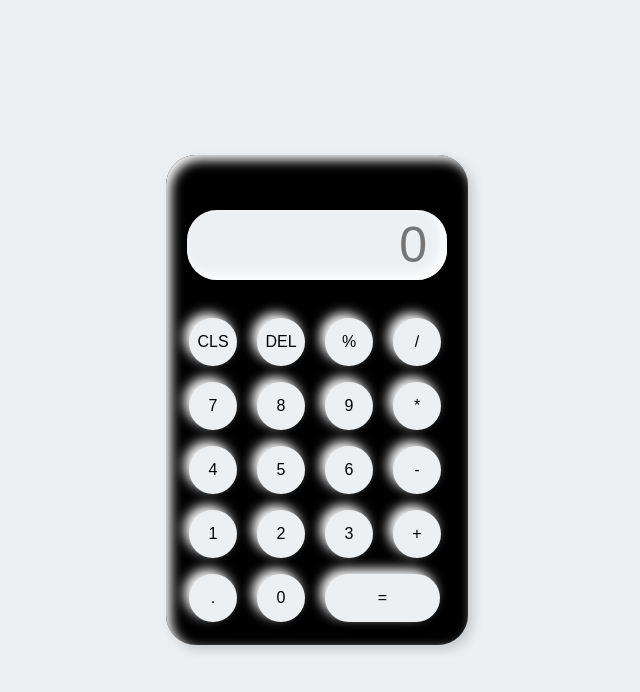
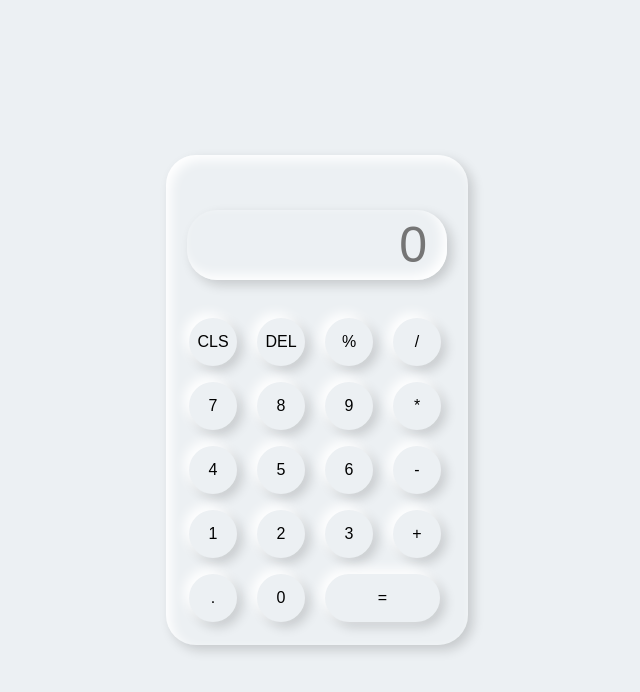
Before and after one commit to Code-Breaker28/Calculator-JS, a plain HTML site: page index.html in a window 1280 px wide. Shown: the whole page, without its empty margins (323-963 px from the left). Drawn offline with Linux system fonts and the light colour scheme.

Commit message:
Normal Calculator

```diff
--- a/Style.css
+++ b/Style.css
@@ -15,7 +15,7 @@
 }
 
 .Calculator{
-    background-color: #000;
+    background-color: #ecf0f3;
     padding: 15px;
     border-radius: 30px;
     box-shadow: inset 5px 5px 12px #ffffff,
```
